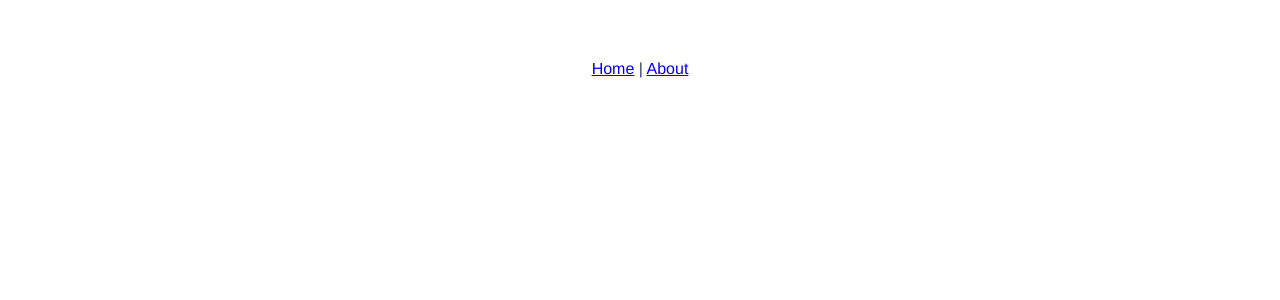
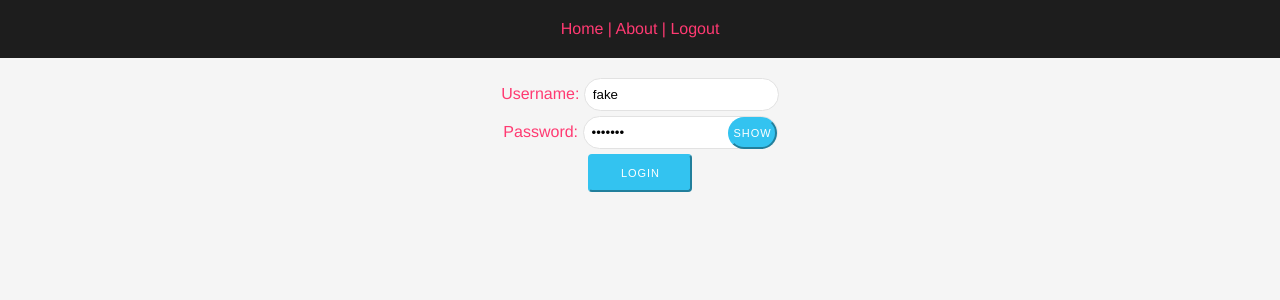
Before and after one commit to dfrnks/sicredi-desafio-web, a Vue app: page /login in a window 1280 px wide. Shown: the top 300 px of the page. Built offline with nearby package versions, Linux system fonts and the light colour scheme.

Commit message:
Add login page

```diff
--- a/src/App.vue
+++ b/src/App.vue
@@ -2,18 +2,87 @@
   <div id="app">
     <div id="nav">
       <router-link to="/">Home</router-link> |
-      <router-link to="/about">About</router-link>
+      <router-link to="/about">About</router-link> |
+      <a v-on:click="logout">Logout</a>
     </div>
-    <router-view/>
+    <router-view id="content"/>
   </div>
 </template>
 
+<script>
+export default {
+  name: "Login",
+  methods: {
+    logout() {
+      window.sessionStorage.removeItem("isLogged")
+      this.$router.go()
+    }
+  }
+}
+</script>
+
 <style lang="stylus">
-#app
-  font-family Avenir, Helvetica, Arial, sans-serif
-  -webkit-font-smoothing antialiased
-  -moz-osx-font-smoothing grayscale
-  text-align center
-  color #2c3e50
-  margin-top 60px
+  body, html
+    margin 0
+    background whitesmoke
+  #app
+    font-family Avenir, Helvetica, Arial, sans-serif
+    -webkit-font-smoothing antialiased
+    -moz-osx-font-smoothing grayscale
+    text-align center
+    color #ff3a72
+    #nav
+      padding 20px
+      background #1d1d1d
+    #content
+      margin-top 20px
+  a
+    text-decoration none
+    cursor pointer
+    color #ff3a72
+  button
+    height: 38px;
+    padding: 0 30px;
+    text-align: center;
+    font-size: 11px;
+    line-height: 38px;
+    cursor: pointer;
+    box-sizing: border-box;
+
+    align-items: center;
+    border-radius: 4px;
+    display: inline-flex;
+    flex: 0 0 auto;
+    font-weight: 500;
+    letter-spacing: .0892857143em;
+    justify-content: center;
+    outline: 0;
+    position: relative;
+    text-decoration: none;
+    text-indent: .0892857143em;
+    text-transform: uppercase;
+    transition-duration: .28s;
+    transition-property: box-shadow,transform,opacity;
+    transition-timing-function: cubic-bezier(.4,0,.2,1);
+    -webkit-user-select: none;
+    -moz-user-select: none;
+    -ms-user-select: none;
+    user-select: none;
+    vertical-align: middle;
+    white-space: nowrap;
+
+    color: #FFF;
+    background-color: #33C3F0;
+    border-color: #33C3F0;
+
+  input
+    border-radius: 50px;
+    border-color: #e2e2e2;
+    padding: 8px;
+    border-width: 1px;
+    border-style: solid;
+  input:focus
+    border-color #ff3a72
+  *:focus
+    outline none
 </style>
--- a/src/router/index.js
+++ b/src/router/index.js
@@ -1,6 +1,7 @@
 import Vue from 'vue'
 import VueRouter from 'vue-router'
 import Home from '../views/Home.vue'
+import Login from '../views/Login.vue'
 
 Vue.use(VueRouter)
 
@@ -9,6 +10,11 @@ const routes = [
     path: '/',
     name: 'Home',
     component: Home
+  },
+  {
+    path: '/login',
+    name: 'Login',
+    component: Login
   },
   {
     path: '/about',
@@ -26,4 +32,17 @@ const router = new VueRouter({
   routes
 })
 
+router.beforeEach((to, from, next) => {
+  if (to.name !== "Login" && !window.sessionStorage.getItem("isLogged")) {
+    next({
+      path: '/login',
+      query: {
+        redirect: to.fullPath
+      }
+    })
+  } else {
+    next()
+  }
+})
+
 export default router
--- /dev/null
+++ b/src/views/Login.vue
@@ -0,0 +1,72 @@
+<template>
+  <div>
+    <div>
+      <div class="row">
+        <label>
+          Username:
+          <input v-model="username" type="text" placeholder="user">
+        </label>
+      </div>
+      <div class="row">
+        <label>
+          Password:
+          <input v-model="password" :type="password_type" placeholder="password">
+        </label>
+        <button class="btn-show-password" v-on:click="showPassword">Show</button>
+      </div>
+      <div v-if="mensagem_login">
+        <h5 :class="{'text-danger': has_error}">{{ mensagem_login }}</h5>
+      </div>
+      <div class="row">
+        <button v-on:click="login">login</button>
+      </div>
+    </div>
+  </div>
+</template>
+
+<script>
+export default {
+  name: "Login",
+  data: () => ({
+    username: "fake",
+    password: "fake123",
+    password_type: "password",
+    has_error: false,
+    mensagem_login: null
+  }),
+  methods: {
+    showPassword() {
+      if (this.password_type === "password")
+        this.password_type = "text"
+      else
+        this.password_type = "password"
+    },
+    login: function () {
+      let self = this
+      if (!(this.username === "fake" && this.password === "fake123")) {
+        this.has_error = true
+        this.mensagem_login = "Usuário e senha inválido, tente novamente"
+      } else {
+        window.sessionStorage.setItem("isLogged", true)
+        this.mensagem_login = "Logado com sucesso ..."
+        setTimeout(function () {
+          self.$router.push({
+            path: self.$route.query.redirect
+          })
+        }, 1000)
+      }
+    }
+  }
+}
+</script>
+
+<style scoped lang="stylus">
+  .btn-show-password
+    padding: 0 3px;
+    margin-left: -50px;
+    height: 32px;
+    border-radius: 50px;
+  .row
+    margin 5px
+
+</style>
```
